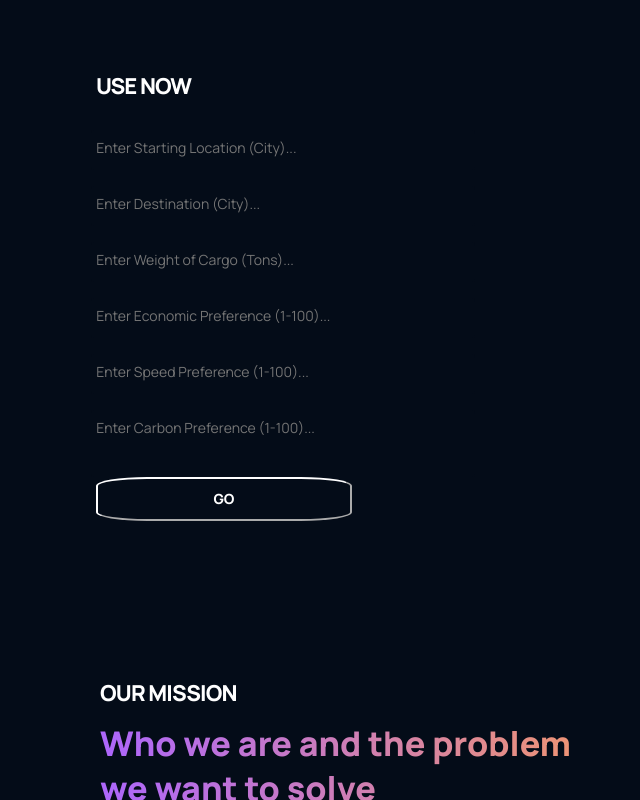
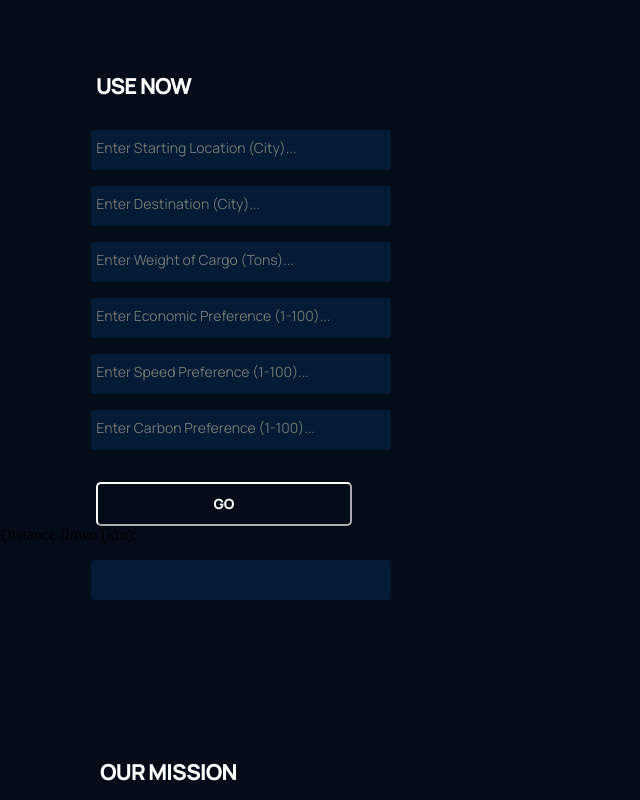
Before and after one commit to AbhinavAkkiraju/QuantumLogistics, a React (Create React App) app in the folder quantumlogistics/: page / in a window 1280 px wide. Shown: the part 655-1455 px from the top of the page, without its empty margins (0-640 px from the left). Built offline with nearby package versions, Linux system fonts and the light colour scheme.

Commit message:
Styling text boxes

```diff
--- a/quantumlogistics/src/containers/usenow/UseNow.css
+++ b/quantumlogistics/src/containers/usenow/UseNow.css
@@ -113,7 +113,7 @@
     background-color: #040C18;
     border: none;
     outline: none;
-    padding-bottom: 2rem;
+    margin-bottom: 2rem;
     width: 30%;
     display: block;
     border-bottom: 0.3rem solid transparent;
@@ -121,7 +121,7 @@
 }
 
 .gradient__background {
-    border-radius: 20%;
+    border-radius: 5px;
     outline: none;
     width: 20%;
     line-height: 40px;
@@ -136,3 +136,8 @@
     cursor: pointer;
     font-family: var(--font-family);
 }
+
+.startinglocation, .destinationlocation, .weight, .economicpreference, .speedpreference, .carbonpreference {
+    background-color: #031B34;
+    max-width: 300px;
+}
--- a/quantumlogistics/src/containers/usenow/UseNow.jsx
+++ b/quantumlogistics/src/containers/usenow/UseNow.jsx
@@ -1,21 +1,40 @@
 import React from 'react';
-import {Feature} from '../../components';
+import { Feature } from '../../components';
+import { useState } from 'react';
+import ReactDOM from 'react-dom/client';
 import './UseNow.css';
 
 const UseNow = () => {
+    const [startinglocation, setstartinglocation] = useState("");
+    const [destinationlocation, setsestinationlocation] = useState("")
+    const [weight, setweight] = useState("")
+    const [ep, setep] = useState("")
+    const [sp, setsp] = useState("")
+    const [cp, setcp] = useState("")
+
+    const handleSubmit = (event) => {
+        event.preventDefault();
+        alert(`${startinglocation}${destinationlocation}`)
+        //fetch('http://athesto-dev.ddns.net/?city1=' + {startinglocation} + '&city2=' + {destinationlocation})
+    }
     return (
         <div className="usenow section-margin" id="usenow">
             <div className="usenow-feature">
-                <Feature title="USE NOW"/>
+                <Feature title="USE NOW" />
             </div>
             <div className="usenow-input">
-                <input className='startinglocation' type="text" placeholder='Enter Starting Location (City)...'/>
-                <input className='destinationlocation' type="text" placeholder='Enter Destination (City)...'/>
-                <input className='weight' type="text" placeholder='Enter Weight of Cargo (Tons)...'/>
-                <input className='economicpreference' type="text" placeholder='Enter Economic Preference (1-100)...'/>
-                <input className='speedpreference' type="text" placeholder='Enter Speed Preference (1-100)...'/>
-                <input className='carbonpreference' type="text" placeholder='Enter Carbon Preference (1-100)...'/>
-                <button className='gradient__background'>GO</button>
+                <form onSubmit={handleSubmit}>
+                    <input onChange={(e) => setstartinglocation(e.target.value)} value={startinglocation} className='startinglocation' type="text" placeholder='Enter Starting Location (City)...' />
+                    <input onChange={(e) => setsestinationlocation(e.target.value)} value={destinationlocation} className='destinationlocation' type="text" placeholder='Enter Destination (City)...' />
+                    <input onChange={(e) => setweight(e.target.value)} value={weight} className='weight' type="text" placeholder='Enter Weight of Cargo (Tons)...' />
+                    <input onChange={(e) => setep(e.target.value)} value={ep} className='economicpreference' type="text" placeholder='Enter Economic Preference (1-100)...' />
+                    <input onChange={(e) => setsp(e.target.value)} value={sp} className='speedpreference' type="text" placeholder='Enter Speed Preference (1-100)...' />
+                    <input onChange={(e) => setcp(e.target.value)} value={cp} className='carbonpreference' type="text" placeholder='Enter Carbon Preference (1-100)...' />
+                    <input type="submit" className='gradient__background' value="GO" />
+                </form>
+                <label> Distance flown (km):
+                    <input type="text" value={weight} className="startinglocation" />
+                </label>
             </div>
         </div>
     )
```
